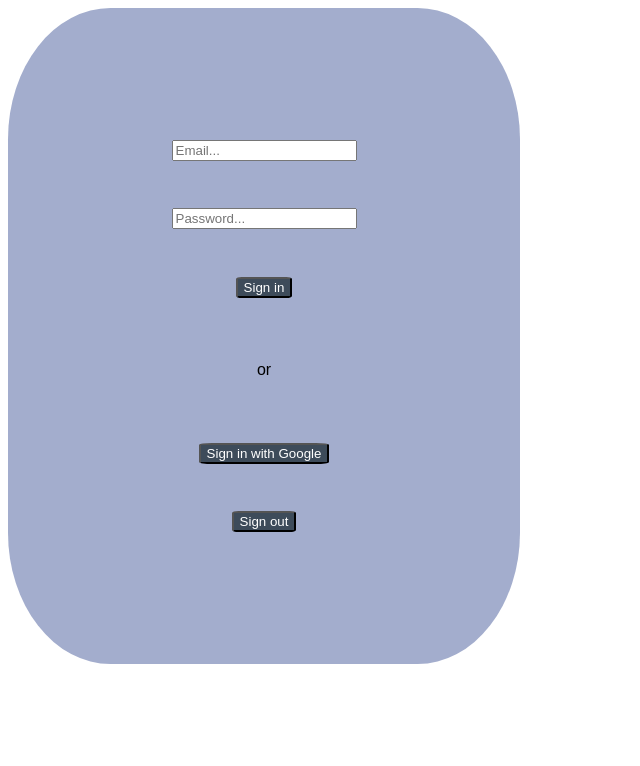
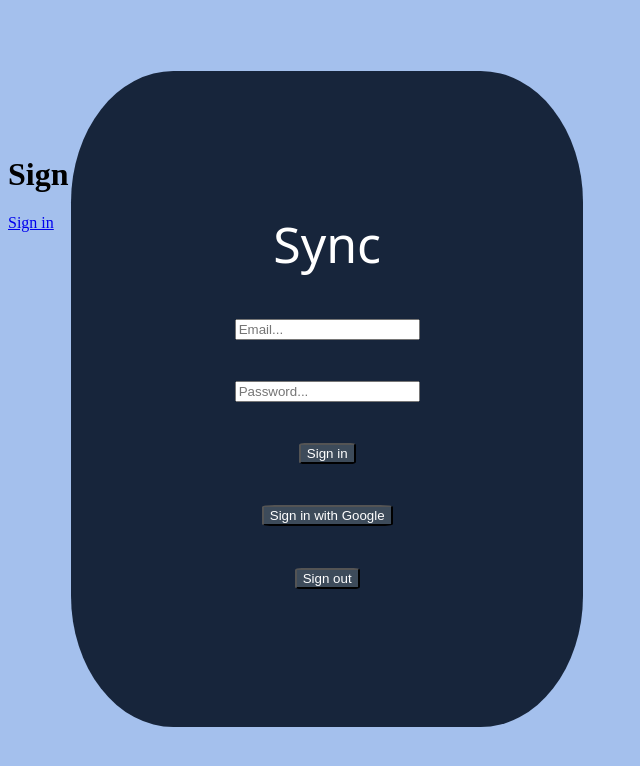
Before and after one commit to Nayraiyt/Sync, a React (Vite) app: page / in a window 1280 px wide. Shown: the top 766 px of the page, without its empty margins (0-640 px from the left). Built offline with nearby package versions, Linux system fonts and the light colour scheme; no server answers; a web font is replaced by a local one.

Commit message:
Added spodify login

```diff
--- a/src/components/authentication/authentication.css
+++ b/src/components/authentication/authentication.css
@@ -8,13 +8,17 @@
   --orange: #DAA792;
   --grey: #A3ADCD;
   --blue: #A4C0ED;
+  --blue-light: #d3dbe9;
   --cyan: #C5EBF8;
 }
 
 .title-font {
   font-family: "Trade Winds", system-ui;
   font-weight: 400;
-  font-style: normal;
+  font-style: bold;
+  font-size: 50px;
+  color: white;
+  margin: 0;
 }
 
 p, .base-font, input{
@@ -37,13 +41,23 @@ p, .base-font, input{
   display: grid;
   grid-template-columns: 1fr;
   border-radius: 20%;
-  background-color: var(--grey);
+  background-color: var(--blue-dark);
   padding: 10%;
-  gap: 10%;
+  gap: 5%;
   place-items: center;
+  overflow: hidden;
+}
+
+.background{
+  overflow: hidden;
 }
 
 .main{
   place-items: center;
-  background-color: var(--cyan);
+  padding: 5%;
 }
+
+body{
+  background-color: var(--blue);
+  overflow: hidden;
+}
--- a/src/components/authentication/authentication.tsx
+++ b/src/components/authentication/authentication.tsx
@@ -36,23 +36,22 @@ export const Authentication = () =>{
     return(
         <div className = "main">
             <div className = "background">
+
             </div>
             <div className = "foreground">
+                <h1 className = "title-font">Sync</h1>
                 <div className = "email-input">
                     <input
                     placeholder="Email..."
-                    onChange={(e) => setEmail(e.target.value)}
-                    />
+                    onChange={(e) => setEmail(e.target.value)} />
                 </div>
                 <div className = "password-input">
                     <input
                     placeholder="Password..."
                     onChange={(e) => setPassword(e.target.value)}
-                    type="password"
-                    />
+                    type="password"/>
                 </div>
                 <button className = "buttons base-font b-signin" onClick={signIn}> Sign in </button>
-                <p> or </p>
                 <button className = "buttons base-font b-google" onClick={signInWithGoogle}> Sign in with Google</button>
                 <button className = "buttons base-font b-signout" onClick = {signOut}> Sign out </button>
             </div>
--- /dev/null
+++ b/src/components/spodify/spodify.tsx
@@ -0,0 +1,46 @@
+import { useEffect, useState } from "react"
+
+function Spodify() {
+    const CLIENT_ID = "+++++++++++++++++++++++++++++"
+    const REDIRECT_URI = "http://localhost:3000"
+    const AUTH_ENDPOINT = "https://accounts.spotify.com/authorize"
+    const RESPONSE_TYPE = "token"
+
+    const [token, setToken] = useState("")
+
+    useEffect(() => {
+        const hash = window.location.hash
+        let token = window.localStorage.getItem("token")
+
+        if (!token && hash) {
+            const tokenParam = hash.substring(1).split("&").find(elem => elem.startsWith("access_token"))
+            if (tokenParam) {
+                token = tokenParam.split("=")[1]
+
+                window.location.hash = ""
+                window.localStorage.setItem("token", token)
+            }
+        }
+
+        setToken(token || "")
+
+    }, [])
+
+    const logout = () => {
+        setToken("")
+        window.localStorage.removeItem("token")
+    }
+
+    return (
+        <div className="spodify">
+            <header className="spodify-">
+                <h1>Sign into your Spodify Account</h1>
+                {!token ?
+                    <a href={`${AUTH_ENDPOINT}?client_id=${CLIENT_ID}&redirect_uri=${REDIRECT_URI}&response_type=${RESPONSE_TYPE}`}>Sign in</a>
+                    : <button onClick={logout}>Logout</button>}
+            </header>
+        </div>
+    );
+}
+
+export default Spodify;
--- a/src/config/firebase.tsx
+++ b/src/config/firebase.tsx
@@ -9,8 +9,10 @@ import { getFirestore} from "firebase/firestore";
 
 // Your web app's Firebase configuration
 // For Firebase JS SDK v7.20.0 and later, measurementId is optional
+// Provide minimal typing for process.env to avoid TS errors in browser builds
+declare const process: { env: { REACT_APP_FB_KEY?: string } };
 const firebaseConfig = {
-  apiKey: "AIzaSyCi-4BQsiQ6nNFVjvu2vDu3p1zG2Nz4Q0I",
+  apiKey: process.env.REACT_APP_FB_KEY ?? "",
   authDomain: "sync-spr1nt.firebaseapp.com",
   projectId: "sync-spr1nt",
   storageBucket: "sync-spr1nt.firebasestorage.app",
--- a/src/routes/Login/Login.tsx
+++ b/src/routes/Login/Login.tsx
@@ -1,9 +1,11 @@
-import { Authentication } from "../../components/authentication/authentication.js";
+import  Authentication  from "../../components/authentication/authentication.tsx";
+import  Spodify  from "../../components/spodify/spodify.tsx";
 
 function Login(){
     return(
         <div className = "login">
             <Authentication/>
+            <Spodify/>
         </div>
     )
 }
```
Also changed, not shown: 1 other file (tests, documents, lock files or other folders).
